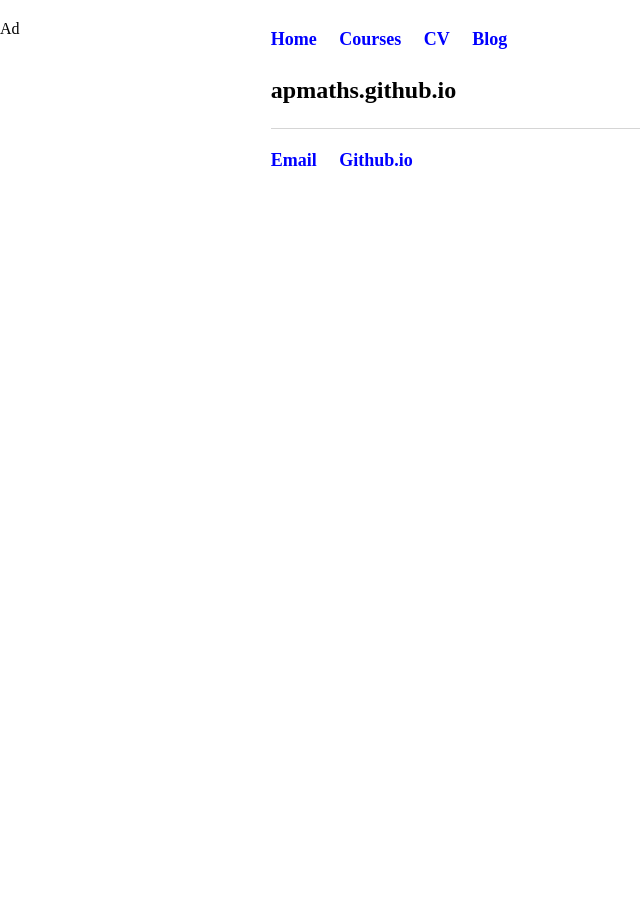
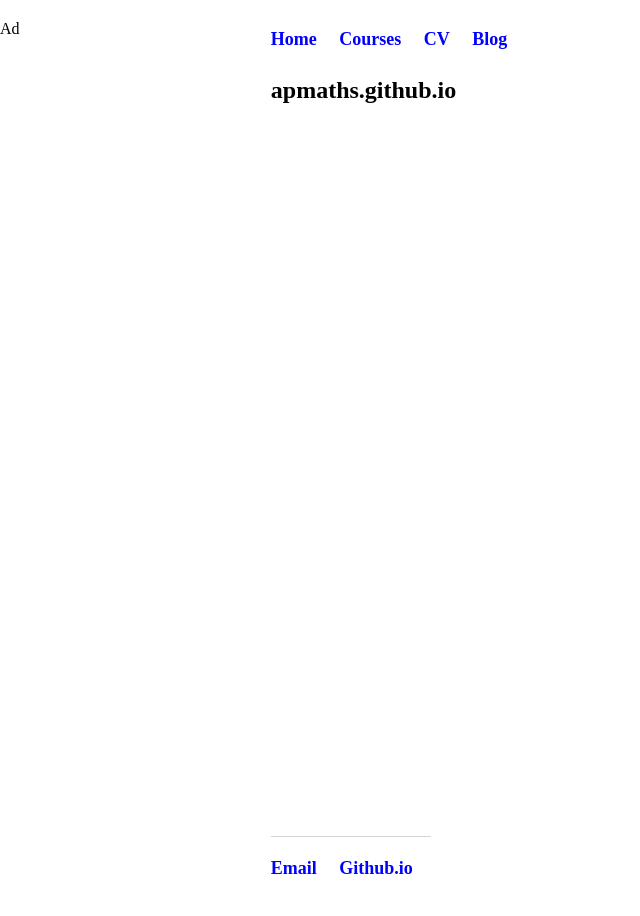
Before and after one commit to hoAngnaMPHan/apmaths.github.io, a Jekyll site: the page built from index.html, in a window 1280 px wide. Shown: the whole page, without its empty margins (0-640 px from the left). Built offline with Jekyll 4.4.1, drawn with Linux system fonts in a browser that asks for light colours.

Commit message:
Update style.css

```diff
--- a/css/style.css
+++ b/css/style.css
@@ -56,7 +56,8 @@ nav ul, footer ul { font-size: 18px; font-family: 'Times New Roman', 'Times', 's
 nav ul li, footer ul li { display: inline; margin-right: 18px; }
 
 
-footer { border-top: 1px solid #d5d5d5; font-size: 14px; }
+footer { border-top: 1px solid #d5d5d5; font-size: 14px; position:fixed;
+  bottom:0;}
 
 /* Blog */
 ul.posts { margin: 20px auto 40px; font-size: 18px; }
```
